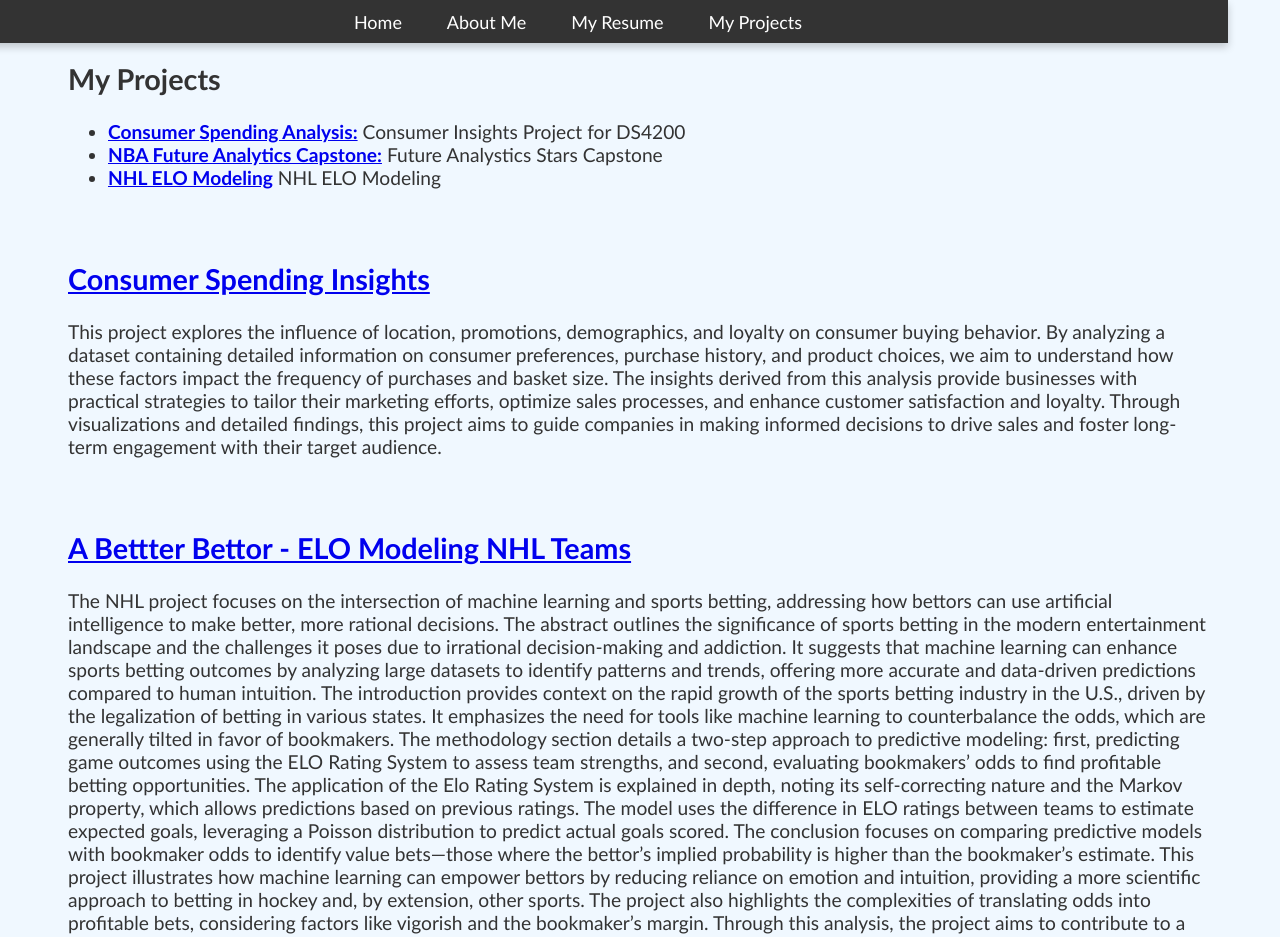
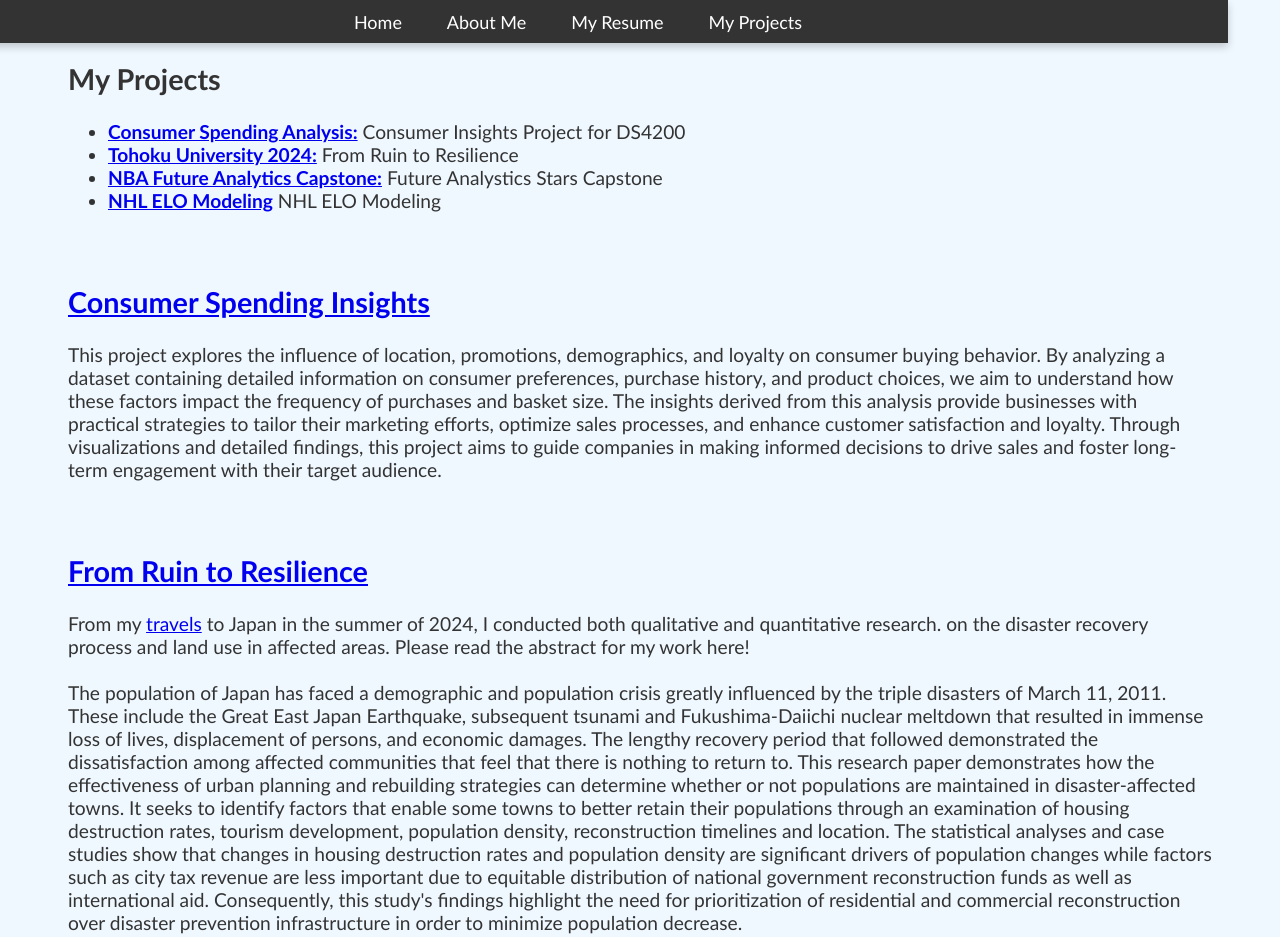
Before and after one commit to darinmat/Personal-Website, a plain HTML site: page personal_projects.html in a window 1280 px wide. Shown: the top 937 px of the page. Drawn offline with Linux system fonts and the light colour scheme.

Commit message:
Add files via upload

```diff
--- a/personal_projects.html
+++ b/personal_projects.html
@@ -21,6 +21,7 @@
         <h2 id="projects">My Projects</h2>
         <ul>
             <li><b><a href="#Consumer">Consumer Spending Analysis:</a></b> Consumer Insights Project for DS4200</li>
+            <li><b><a href="#Japan">Tohoku University 2024:</a></b> From Ruin to Resilience</li>
             <li><b><a href="#NBA">NBA Future Analytics Capstone:</a></b> Future Analystics Stars Capstone</li>
             <li><b><a href="#NHL">NHL ELO Modeling</a></b> NHL ELO Modeling</li>
         </ul>
@@ -35,6 +36,28 @@
             processes, and enhance customer satisfaction and loyalty. Through visualizations and detailed findings, this project
             aims to guide companies in making informed decisions to drive sales and foster long-term engagement with their target
             audience.</p>
+    </section>
+
+    <section id="Japan">
+        <h2><a href="From Ruin to Resilience_ Post-Disaster_Population_Stability_in_Miyagi_and_Iwate.pdf">From Ruin to Resilience</a></h2>
+        <p>From my <a href = "about.html#travel">travels</a> to Japan in the summer of 2024, I conducted both qualitative and quantitative research.
+            on the disaster recovery process and land use in affected areas. Please read the abstract for my work here!
+            <br> <br>
+            The population of Japan has faced a demographic and population crisis greatly influenced by the triple disasters
+            of March 11, 2011. These include the Great East Japan Earthquake, subsequent tsunami and Fukushima-Daiichi
+            nuclear meltdown that resulted in immense loss of lives, displacement of persons, and economic damages. The
+            lengthy recovery period that followed demonstrated the dissatisfaction among affected communities that feel
+            that there is nothing to return to. This research paper demonstrates how the effectiveness of urban planning
+            and rebuilding strategies can determine whether or not populations are maintained in disaster-affected towns.
+            It seeks to identify factors that enable some towns to better retain their populations through an examination
+            of housing destruction rates, tourism development, population density, reconstruction timelines and location.
+            The statistical analyses and case studies show that changes in housing destruction rates and population density
+            are significant drivers of population changes while factors such as city tax revenue are less important due to
+            equitable distribution of national government reconstruction funds as well as international aid. Consequently,
+            this study's findings highlight the need for prioritization of residential and commercial reconstruction over
+            disaster prevention infrastructure in order to minimize population decrease. </p>
+            <div style="display:flex; justify-content: center;">
+                <img src="Iwate Miyagi Paper Photo.png" alt="Consumer" width="450" height="300">
     </section>
 
     <section id="NHL">
```
Also changed, not shown: Iwate Miyagi Paper Photo.png (added), 1 other file.
